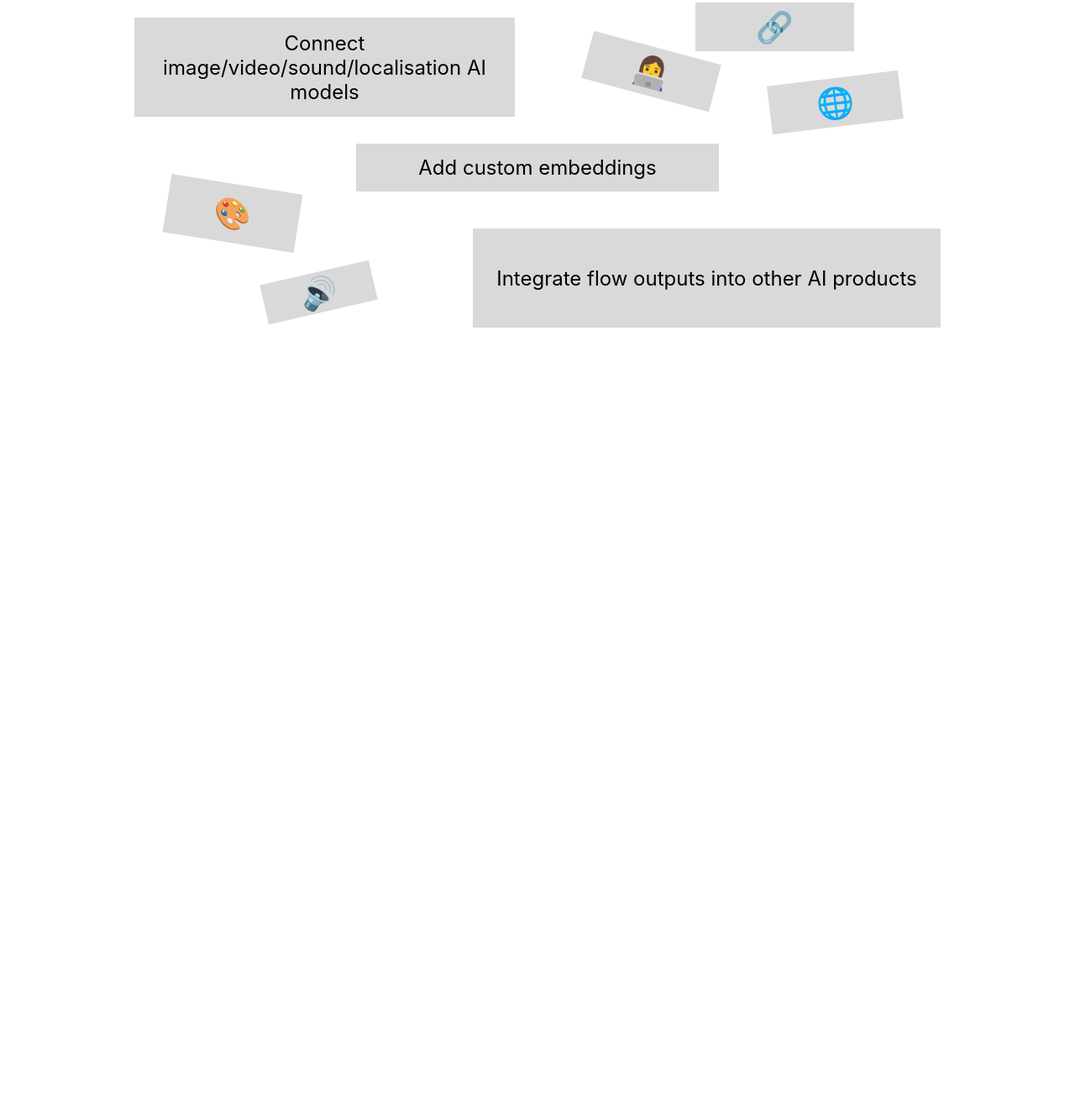
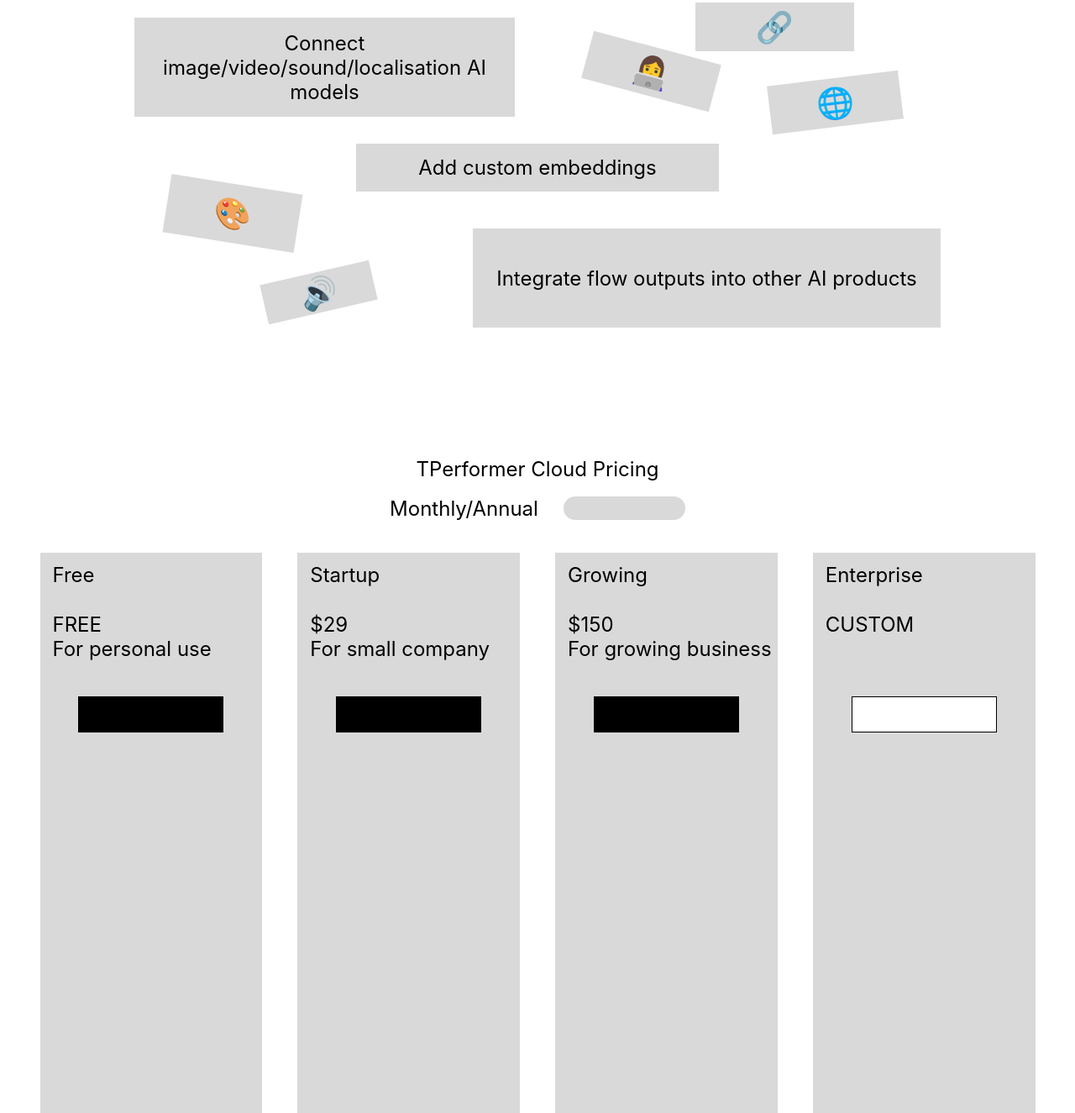
Before and after one commit to Eri4ka/tperformer-landing, a website: page src/index.html in a window 1280 px wide. Shown: the part 6220-7545 px from the top of the page at 84% size. Before the commit the page ends 6710 px from the top, so only its background shows below. Drawn offline with nearby package versions, Linux system fonts and the light colour scheme; files that its build step writes are made by us from their sources; a web font is replaced by a local one.

Commit message:
main cards

```diff
--- /dev/null
+++ b/src/html/cards.html
@@ -0,0 +1,48 @@
+<article class="cards">
+  <div class="cards-heading">
+    <p class="cards-heading__text">TPerformer Cloud Pricing</p>
+    <div class="cards-heading__exmpl">
+      <p class="cards-heading__text">Monthly/Annual</p>
+      <div class="badge cards-heading__badge"></div>
+    </div>
+  </div>
+  <ul class="cards__list">
+    <li class="card">
+      <div class="card__content">
+        <h3 class="card__title">Free</h3>
+        <p class="card__description">
+          FREE <br />
+          For personal use
+        </p>
+        <div class="card__badge"></div>
+      </div>
+    </li>
+    <li class="card">
+      <div class="card__content">
+        <h3 class="card__title">Startup</h3>
+        <p class="card__description">
+          $29 <br />
+          For small company
+        </p>
+        <div class="card__badge"></div>
+      </div>
+    </li>
+    <li class="card">
+      <div class="card__content">
+        <h3 class="card__title">Growing</h3>
+        <p class="card__description">
+          $150 <br />
+          For growing business
+        </p>
+        <div class="card__badge"></div>
+      </div>
+    </li>
+    <li class="card">
+      <div class="card__content">
+        <h3 class="card__title">Enterprise</h3>
+        <p class="card__description">CUSTOM</p>
+        <div class="card__badge card__badge_white"></div>
+      </div>
+    </li>
+  </ul>
+</article>
--- a/src/html/main.html
+++ b/src/html/main.html
@@ -153,4 +153,5 @@
       </div>
     </div>
   </article>
+  @@include('./cards.html')
 </main>
--- /dev/null
+++ b/src/scss/modules/cards.scss
@@ -0,0 +1,73 @@
+.cards {
+  max-width: 1185px;
+  width: calc(100vw - var(--screen-margin));
+  margin: 0 auto;
+
+  &__list {
+    display: grid;
+    grid-template-columns: repeat(auto-fill, minmax(205px, 1fr));
+    justify-items: center;
+    gap: 2.1rem;
+  }
+
+  &-heading {
+    display: flex;
+    flex-direction: column;
+    align-items: center;
+    margin-bottom: 1rem;
+
+    &__text {
+      font-size: 1.2rem;
+      margin-bottom: 0.9rem;
+    }
+
+    &__exmpl {
+      display: flex;
+      gap: 1.5rem;
+    }
+
+    &__badge {
+      width: 145px;
+      height: 28px;
+      border-radius: 20px;
+    }
+  }
+}
+
+.card {
+  background-color: var(--grey-color);
+  height: 667px;
+  width: 264px;
+  width: 100%;
+
+  &__content {
+    display: flex;
+    flex-direction: column;
+    padding: 12px 15px;
+  }
+
+  &__title {
+    font-size: 1.2rem;
+    margin-bottom: 1.5rem;
+  }
+
+  &__description {
+    font-size: 1.2rem;
+    height: 70px;
+    white-space: nowrap;
+    margin-bottom: 1.5rem;
+  }
+
+  &__badge {
+    background-color: var(--black-color);
+    border: 1px solid var(--black-color);
+    max-width: 173px;
+    width: 100%;
+    height: 43px;
+    align-self: center;
+
+    &_white {
+      background-color: var(--white-color);
+    }
+  }
+}
--- a/src/scss/modules/main.scss
+++ b/src/scss/modules/main.scss
@@ -92,7 +92,7 @@
   }
 
   &-join {
-    margin-bottom: 5rem;
+    margin-bottom: 7.7rem;
 
     &__content {
       display: flex;
--- a/src/scss/style.scss
+++ b/src/scss/style.scss
@@ -23,6 +23,7 @@
 body {
   background-color: var(--app-bg-color);
   color: var(--black-color);
+  overflow-x: hidden;
 }
 
 .badge {
@@ -66,3 +67,4 @@
 
 @import './modules/header.scss';
 @import './modules/main.scss';
+@import './modules/cards.scss';
```
